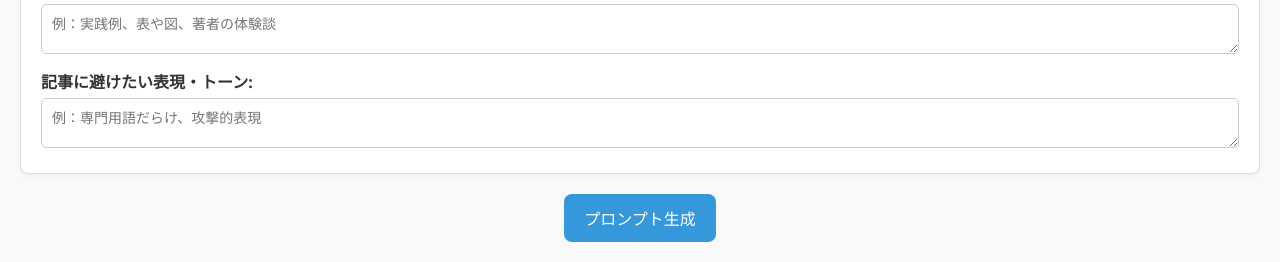
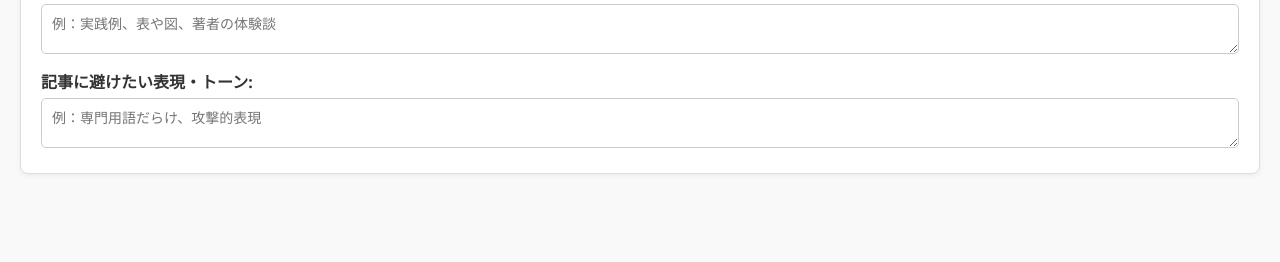
Before and after one commit to morisanyutakun-png/note-app-flask2, a Flask app: page /form in a window 1280 px wide. Shown: the part 2978-3240 px from the top of the page. After the commit the page ends 3152 px from the top, so only its background shows below. Run offline with Flask 3, Linux system fonts and the light colour scheme.

Commit message:
初回コミット

```diff
--- a/templates/index.html
+++ b/templates/index.html
@@ -399,8 +399,6 @@ function addReference() {
 }
 </script>
 
-
-    <button type="submit">プロンプト生成</button>
 </form>
 <!-- 自動送信スクリプト修正版 -->
 <script>
```
